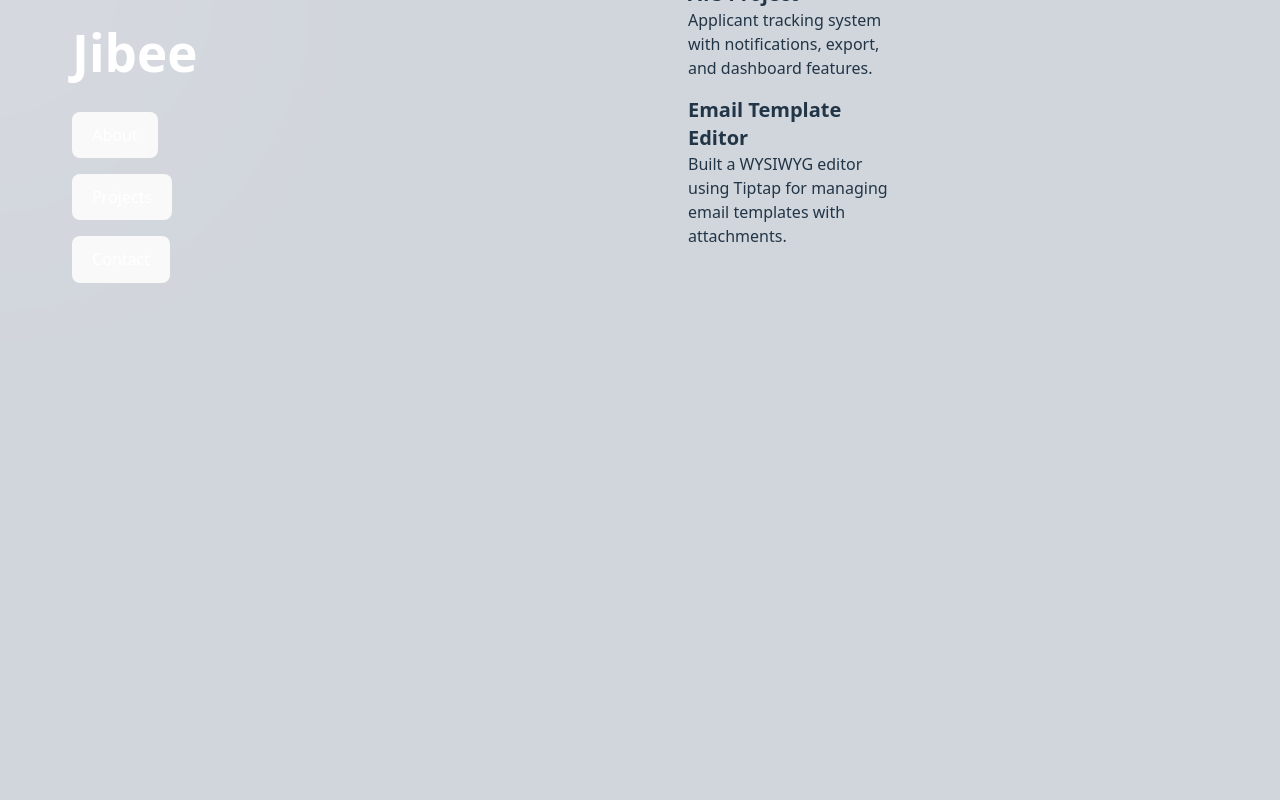
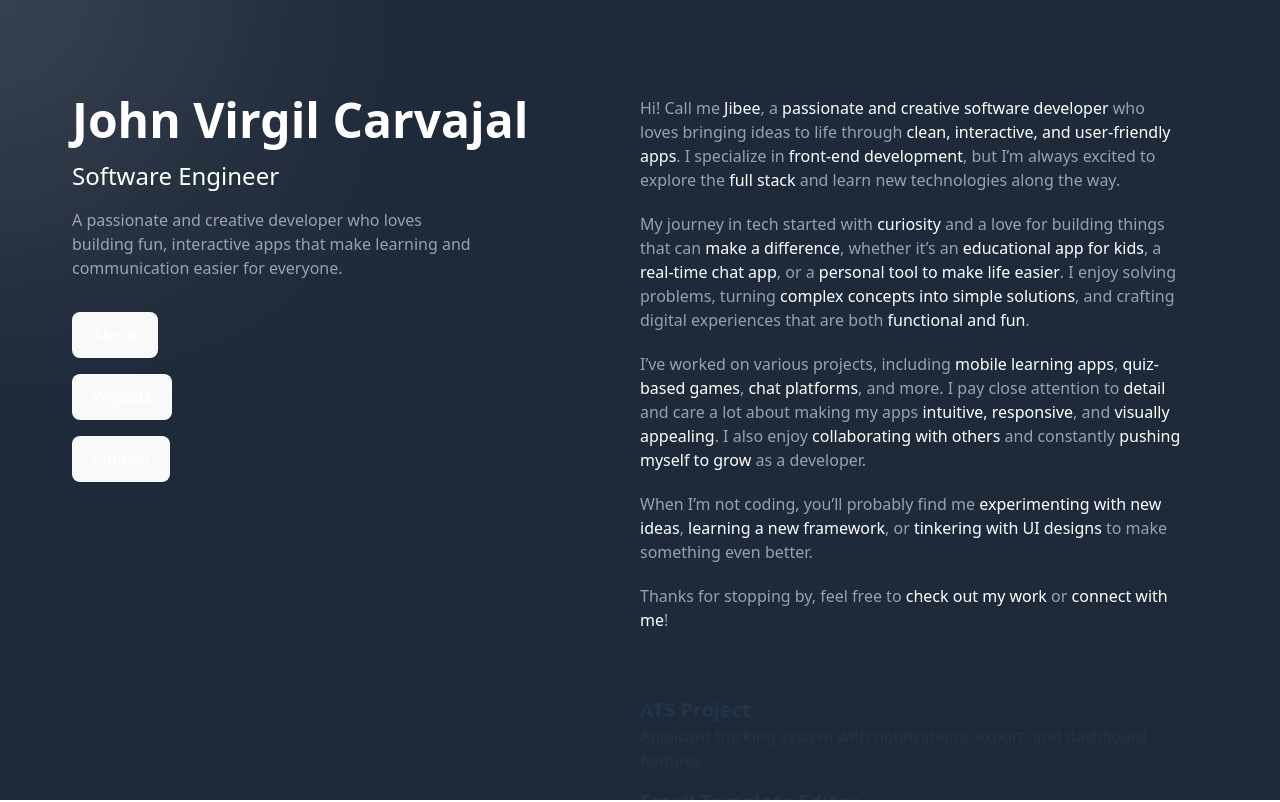
Before and after one commit to DarcMattz/Jibee, a React (Vite) app: page / in a window 1280 px wide. Shown: the top 802 px of the page. Built offline with nearby package versions, Linux system fonts and the light colour scheme.

Commit message:
Refactor layout and enhance components for improved UI; add AnimatedTestimonials component and update dependencies

```diff
--- a/index.html
+++ b/index.html
@@ -3,9 +3,13 @@
   <head>
     <meta charset="UTF-8" />
     <link rel="icon" type="image/svg+xml" href="/src/assets/swarm.png" />
+
     <meta name="viewport" content="width=device-width, initial-scale=1.0" />
-    <title>Who's Jibee?</title>
+    <title>JV Carvajal</title>
   </head>
+  <style>
+    @import url("https://fonts.googleapis.com/css2?family=Quicksand:wght@300..700&display=swap");
+  </style>
   <body>
     <div id="root"></div>
     <script type="module" src="/src/main.jsx"></script>
--- a/package.json
+++ b/package.json
@@ -10,11 +10,15 @@
     "preview": "vite preview"
   },
   "dependencies": {
+    "@tabler/icons-react": "^3.31.0",
     "@tailwindcss/vite": "^4.1.4",
+    "clsx": "^2.1.1",
     "framer-motion": "^12.7.4",
+    "motion": "^12.7.4",
     "react": "^19.0.0",
     "react-dom": "^19.0.0",
     "react-router": "^7.5.1",
+    "tailwind-merge": "^3.2.0",
     "tailwindcss": "^4.1.4"
   },
   "devDependencies": {
--- a/src/components/Content.jsx
+++ b/src/components/Content.jsx
@@ -5,23 +5,14 @@
 const Content = () => {
   return (
     // <div className="w-full h-full bg-amber-300 p-6 lg:p-12">
-        <div className="w-1/2 h-full p-6 lg:p-12">
-            <section
-                id="about"
-                className="mb-16 scroll-mt-16 md:mb-24 lg:mb-36 lg:scroll-mt-24 h-screen "
-            >
+    <div className="w-full h-full p-6 lg:p-12 lg:pl-0">
+      <section id="about" className="mb-16 scroll-mt-16 lg:scroll-mt-24">
         <About />
       </section>
-            <section
-                id="projects"
-                className="mb-16 scroll-mt-16 md:mb-24 lg:mb-36 lg:scroll-mt-24 h-screen"
-            >
+      <section id="projects" className="mb-16 scroll-mt-16 lg:scroll-mt-24">
         <Projects />
       </section>
-            <section
-                id="contact"
-                className="mb-16 scroll-mt-16 md:mb-24 lg:mb-36 lg:scroll-mt-24 h-screen"
-            >
+      <section id="contact" className="mb-16 scroll-mt-16 lg:scroll-mt-24">
         <Contact />
       </section>
     </div>
--- a/src/components/Sidebar.jsx
+++ b/src/components/Sidebar.jsx
@@ -16,8 +16,13 @@
   };
 
   return (
-        <div className="flex-1 w-1/2 text-white p-6 min-h-screen">
-            <h1 className="text-2xl font-bold mb-8">Jibee</h1>
+    <div className="max-w-3xl flex-1 w-full text-white p-6">
+      <p className="text-5xl font-bold mb-4">John Virgil Carvajal</p>
+      <p className="text-2xl font-medium mb-4">Software Engineer</p>
+      <p className="mb-8 text-gray-400 w-3/4">
+        A passionate and creative developer who loves building fun, interactive
+        apps that make learning and communication easier for everyone.
+      </p>
       <nav className="space-y-4">
         {items.map((section) => (
           <button
--- a/src/components/sections/About.jsx
+++ b/src/components/sections/About.jsx
@@ -1,9 +1,78 @@
 const About = () => (
-  <div>
-    <h2 className="text-3xl font-semibold mb-4">About Me</h2>
+  <div className="max-w-3xl mx-auto text-gray-400 text-md space-y-5">
     <p>
-      Hello! I'm a software engineer passionate about building clean and
-      efficient applications.
+      Hi! Call me <span className="text-white font-medium">Jibee</span>, a
+      <span className="text-white font-medium">
+        {" "}
+        passionate and creative software developer
+      </span>{" "}
+      who loves bringing ideas to life through{" "}
+      <span className="text-white font-medium">
+        clean, interactive, and user-friendly apps
+      </span>
+      . I specialize in
+      <span className="text-white font-medium"> front-end development</span>,
+      but I’m always excited to explore the
+      <span className="text-white font-medium"> full stack</span> and learn new
+      technologies along the way.
+    </p>
+    <p>
+      My journey in tech started with{" "}
+      <span className="text-white font-medium">curiosity</span> and a love for
+      building things that can{" "}
+      <span className="text-white font-medium">make a difference</span>, whether
+      it’s an
+      <span className="text-white font-medium"> educational app for kids</span>,
+      a<span className="text-white font-medium"> real-time chat app</span>, or a
+      <span className="text-white font-medium">
+        {" "}
+        personal tool to make life easier
+      </span>
+      . I enjoy solving problems, turning{" "}
+      <span className="text-white font-medium">
+        complex concepts into simple solutions
+      </span>
+      , and crafting digital experiences that are both{" "}
+      <span className="text-white font-medium">functional and fun</span>.
+    </p>
+    <p>
+      I’ve worked on various projects, including
+      <span className="text-white font-medium"> mobile learning apps</span>,
+      <span className="text-white font-medium"> quiz-based games</span>,
+      <span className="text-white font-medium"> chat platforms</span>, and more.
+      I pay close attention to
+      <span className="text-white font-medium"> detail</span> and care a lot
+      about making my apps
+      <span className="text-white font-medium"> intuitive, responsive</span>,
+      and
+      <span className="text-white font-medium"> visually appealing</span>. I
+      also enjoy
+      <span className="text-white font-medium">
+        {" "}
+        collaborating with others
+      </span>{" "}
+      and constantly
+      <span className="text-white font-medium"> pushing myself to grow</span> as
+      a developer.
+    </p>
+    <p>
+      When I’m not coding, you’ll probably find me
+      <span className="text-white font-medium">
+        {" "}
+        experimenting with new ideas
+      </span>
+      ,<span className="text-white font-medium"> learning a new framework</span>
+      , or
+      <span className="text-white font-medium">
+        {" "}
+        tinkering with UI designs
+      </span>{" "}
+      to make something even better.
+    </p>
+    <p>
+      Thanks for stopping by, feel free to
+      <span className="text-white font-medium"> check out my work</span> or
+      <span className="text-white font-medium"> connect with me</span>!
     </p>
   </div>
 );
--- a/src/components/sections/Contact.jsx
+++ b/src/components/sections/Contact.jsx
@@ -1,6 +1,6 @@
 const Contact = () => (
   <div>
-    <h2 className="text-3xl font-semibold mb-4">Contact</h2>
+    {/* <h2 className="text-3xl font-semibold mb-4">Contact</h2> */}
     <p>Email: johnvirgilcarvajal@gmail.com</p>
     <p>GitHub: github.com/DarcMattz</p>
   </div>
--- a/src/components/sections/Projects.jsx
+++ b/src/components/sections/Projects.jsx
@@ -1,6 +1,6 @@
 const Projects = () => (
   <div>
-    <h2 className="text-3xl font-semibold mb-4">Projects</h2>
+    {/* <h2 className="text-3xl font-semibold mb-4">Projects</h2> */}
     <ul className="space-y-4">
       <li>
         <h3 className="text-xl font-bold">ATS Project</h3>
--- /dev/null
+++ b/src/lib/utils.js
@@ -0,0 +1,6 @@
+import { clsx } from "clsx";
+import { twMerge } from "tailwind-merge";
+
+export function cn(...inputs) {
+  return twMerge(clsx(inputs));
+}
--- a/src/pages/Home.jsx
+++ b/src/pages/Home.jsx
@@ -2,17 +2,16 @@
 import Sidebar from "../components/Sidebar";
 
 const Portfolio = () => {
-
   return (
-        <div className="w-screen h-screen bg-gray-300 p-6 lg:p-12 lg:mx-auto lg:flex lg:flex-row lg:justify-center lg:items-center">
-            <div className="flex-1 ">
+    <div className="w-screen h-screen bg-gray-800 p-6 flex-col lg:p-12 lg:mx-auto lg:flex lg:flex-row lg:justify-center lg:items-start overflow-y-auto">
+      <div className="flex-1 lg:sticky top-6 self-start">
         <Sidebar />
       </div>
-            <div className="flex-1">
+      <div className="flex-1 lg:w-7/12">
         <Content />
       </div>
     </div>
   );
-}
+};
 
 export default Portfolio;
```
Also changed, not shown: src/components/ui/AnimatedTestimonials.jsx (added, +152 -0 lines), 1 other file (tests, documents, lock files or other folders). Lines whose indentation alone changed are shown as unchanged.
